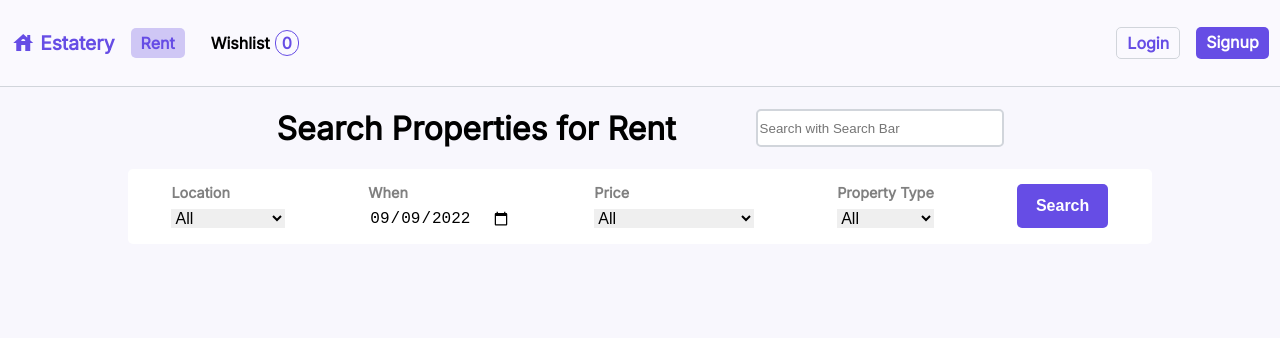
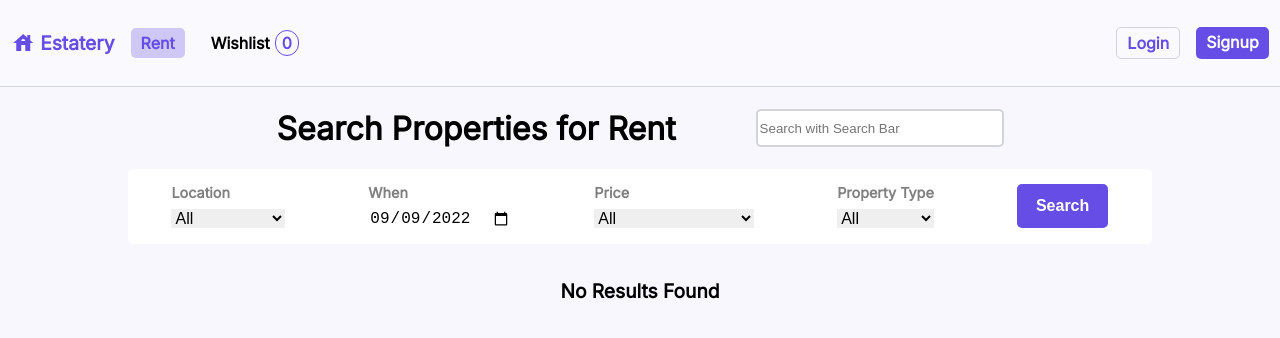
Before and after one commit to kedark152/estatery, a React (Create React App) app: page / in a window 1280 px wide. Shown: the top 338 px of the page. Built offline with nearby package versions, Linux system fonts and the light colour scheme.

Commit message:
feat: added message for empty list

```diff
--- a/src/pages/RentProperty.jsx
+++ b/src/pages/RentProperty.jsx
@@ -40,6 +40,9 @@ export const RentProperty = () => {
               <PropertyCard key={property.id} propertyDetails={property} />
             ))}
         </div>
+        {searchedPropertyList.length === 0 && (
+          <p className="empty-list text-center">No Results Found</p>
+        )}
       </div>
     </>
   );
--- a/src/pages/Wishlist.jsx
+++ b/src/pages/Wishlist.jsx
@@ -16,6 +16,9 @@ export const Wishlist = () => {
             <PropertyCard key={property.id} propertyDetails={property} />
           ))}
       </div>
+      {wishlistState.length === 0 && (
+        <p className="empty-list text-center">No Results Found</p>
+      )}
     </>
   );
 };
--- a/src/styles/utilities/common.css
+++ b/src/styles/utilities/common.css
@@ -24,3 +24,12 @@
 .gap-1 {
   gap: 1rem;
 }
+
+.text-center {
+  text-align: center;
+}
+
+.empty-list {
+  font-size: 1.2rem;
+  font-weight: bold;
+}
```
